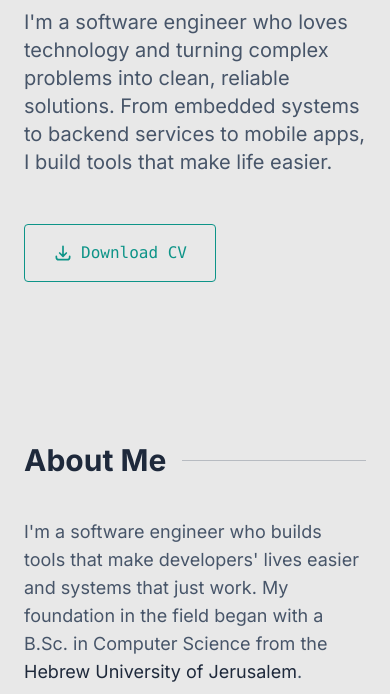
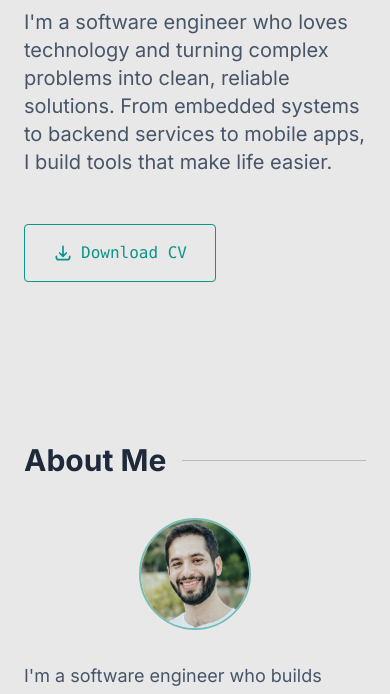
Before and after one commit to MatanelP/matanel.dev, an Astro site: page / in a window 390 px wide. Shown: the part 352-1046 px from the top of the page. Built offline with nearby package versions, Linux system fonts and the light colour scheme; Astro itself is replaced by a stand-in of ours.

Commit message:
Show profile photo on mobile (centered)

```diff
--- a/src/pages/index.astro
+++ b/src/pages/index.astro
@@ -164,11 +164,11 @@ const skills = [
       </h2>
 
       <div class="flex flex-col md:flex-row gap-8 md:gap-10">
-        <div class="shrink-0 hidden md:block">
+        <div class="shrink-0 flex justify-center md:justify-start">
           <img
             src="/profile.jpeg"
             alt="Matanel Pataky"
-            class="w-32 h-32 rounded-full object-cover border-2 border-[var(--accent)]/50"
+            class="w-28 h-28 md:w-32 md:h-32 rounded-full object-cover border-2 border-[var(--accent)]/50"
           />
         </div>
         <div class="space-y-5 text-[var(--text-secondary)] text-lg">
```
